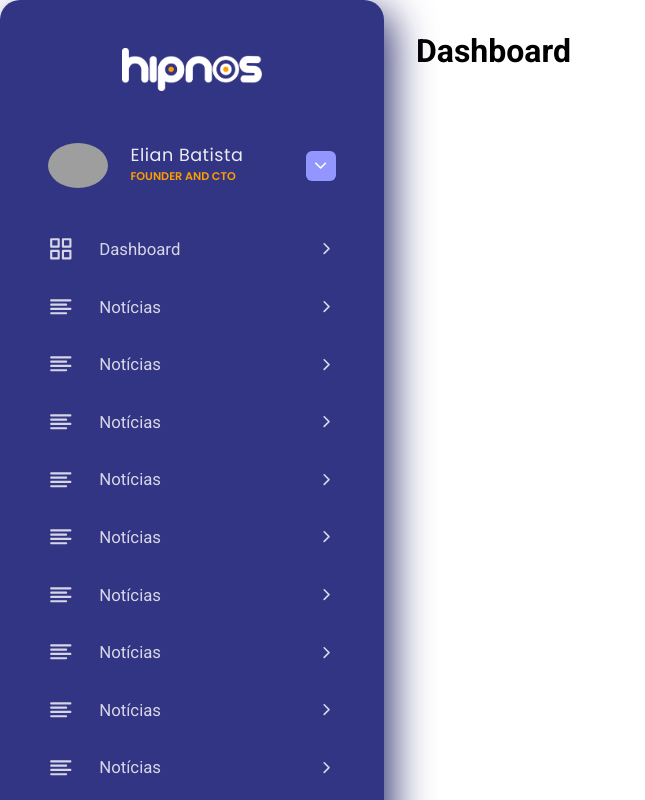
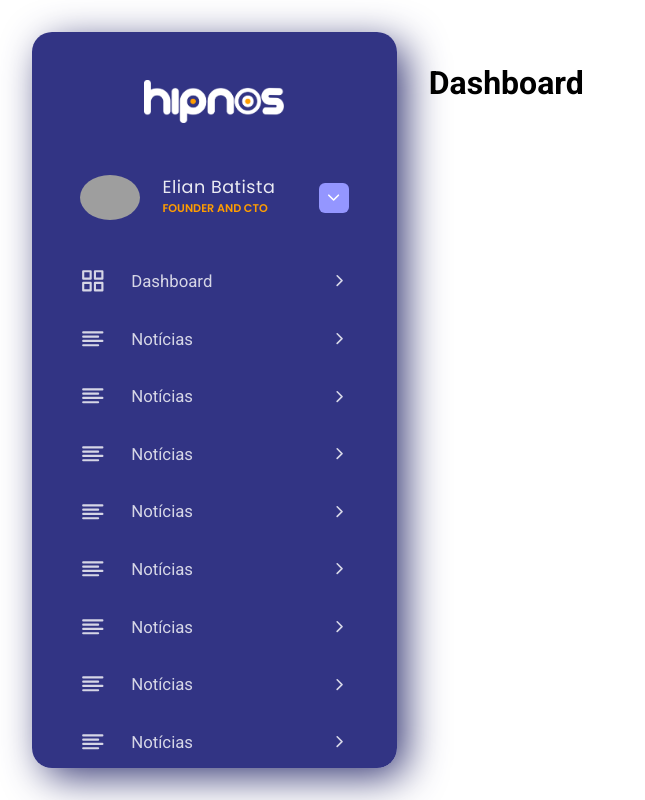
Before and after one commit to agenciahipnos/admin-panel, a React (Create React App) app: page / in a window 1280 px wide. Shown: the top 800 px of the page, without its empty margins (0-645 px from the left). Built offline with nearby package versions, Linux system fonts and the light colour scheme; grey boxes are pictures that could not be loaded.

Commit message:
admin css

```diff
--- a/src/pages/admin/styles.scss
+++ b/src/pages/admin/styles.scss
@@ -3,15 +3,21 @@
   height: 100%;
   display: flex;
   flex-direction: column;
+  padding: 2rem;
   .content-body {
+    position: relative;
+    height: 100%;
     flex-grow: 1;
     display: flex;
     .left-side {
+      position: relative;
+      height: 100%;
       width: 30%;
-      height: 100%;
+      max-width: 430px;
     }
     .right-side {
-      width: 70%;
+      position: relative;
+      flex-grow: 1;
       height: 100%;
     }
   }
```
